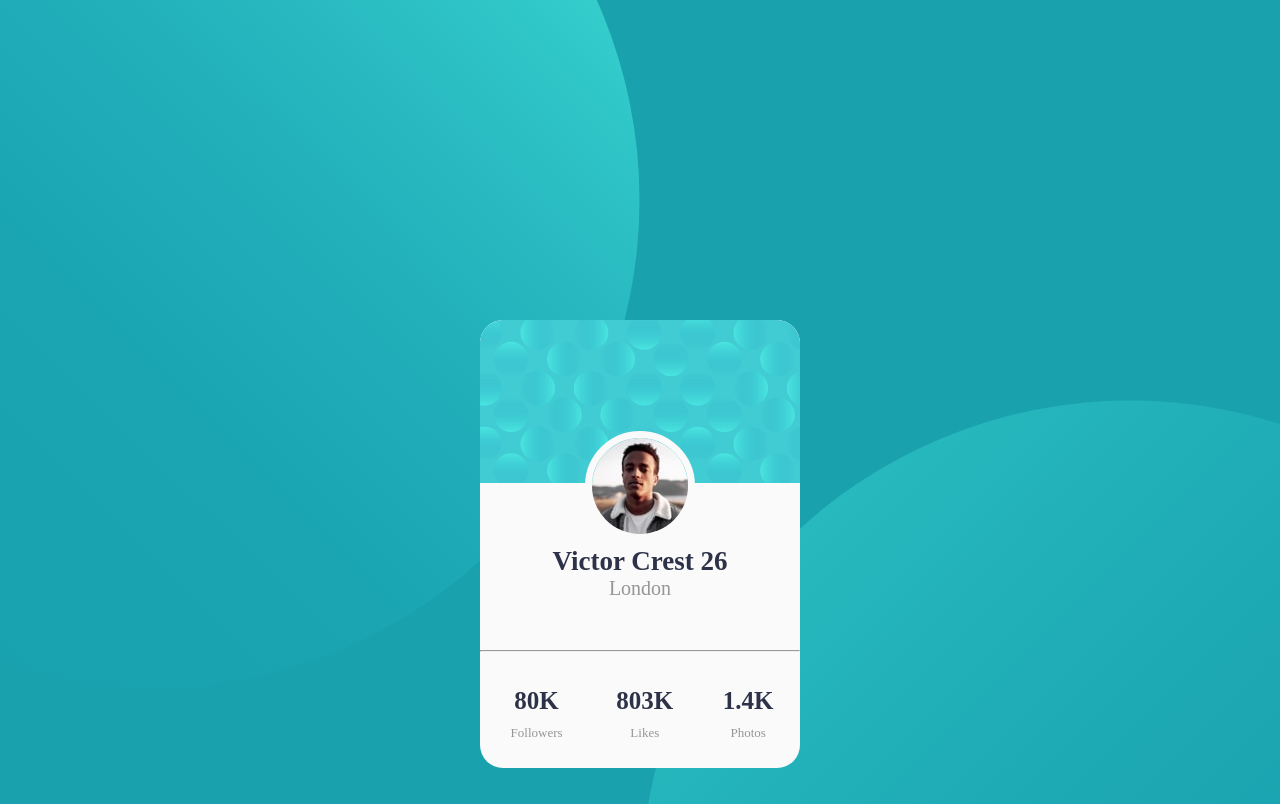
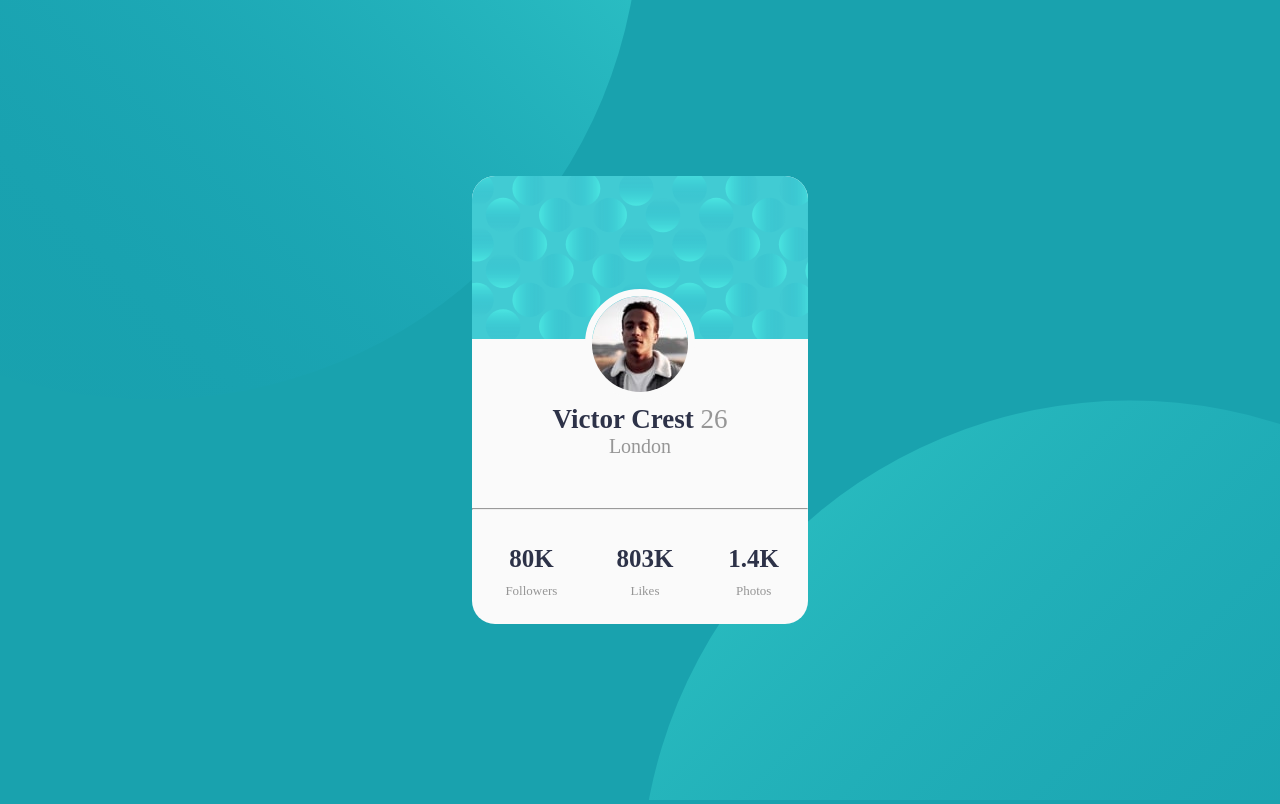
Before and after one commit to marijanagardovic/profile-card, a plain HTML site: page index.html in a window 1280 px wide. Shown: the top 804 px of the page. Drawn offline with Linux system fonts and the light colour scheme; a web font is replaced by a local one.

Commit message:
final css file

```diff
--- a/style.css
+++ b/style.css
@@ -1,3 +1,4 @@
+@import url('https://fonts.google.com/specimen/Kumbh+Sans');
 :root{
     --darkcyan: hsl(185, 75%, 39%);
     --verydarkblue: hsl(229, 23%, 23%);
@@ -8,40 +9,43 @@
     margin: 0px;
     padding: 0px;
 }
+
 body {
     font-family: "Kumbh sans";
     font-size: 18px;
     color: var(--verydarkblue);
-    background: var(--darkcyan);
+   background: var(--darkcyan);
     background: url(images/bg-pattern-top.svg) no-repeat,
     url(images/bg-pattern-bottom.svg) no-repeat, hsl(185, 75%, 39%);
   background-position: right 50vw bottom 50vh, left 50vw top 50vh;
+
 }
-
-
 .main{
-    margin: 0;
-    padding: 20rem;
+    margin: 0px;
     align-items: center;
     justify-content: center;
     display: flex;
     overflow: hidden;
     border-radius: 23px;
+    min-height: 100vh;
+
 }
 .card{
     background-color: #fafafa;
-    width: 20rem;
+    width: 21rem;
     height: 28rem;
     border-radius: 23px;
     text-align: center;
     font-weight: 400;
+
+
 }
 
 .head-of-card{
     background-image: url("images/bg-pattern-card.svg");
     background-size: cover;
     height: 163px;
-    width: 320px;
+    width: 336px;
     border-top-left-radius: 23px;
     border-top-right-radius: 23px;
 
@@ -49,7 +53,7 @@ body {
 img{
     border-radius: 50%;
     border: 7px solid #fafafa;
-    margin-top: -52px;
+    margin-top: -50px;
 }
 
 
@@ -74,7 +78,10 @@ p{
     font-weight: 400;
 
 }
-
+.age{
+    color: var(--darkgray);
+    font-weight: 400;
+}
 hr{
     margin-top: 50px;
     background-color: lightgray;
```
